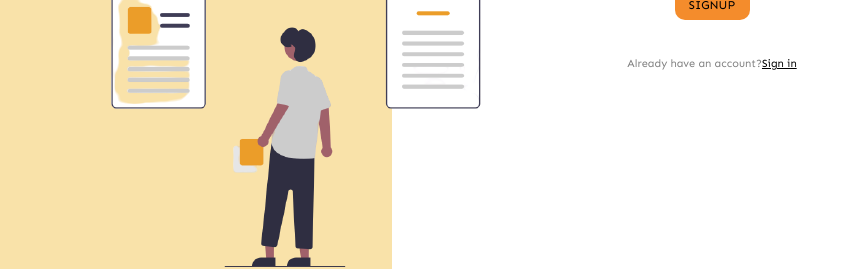
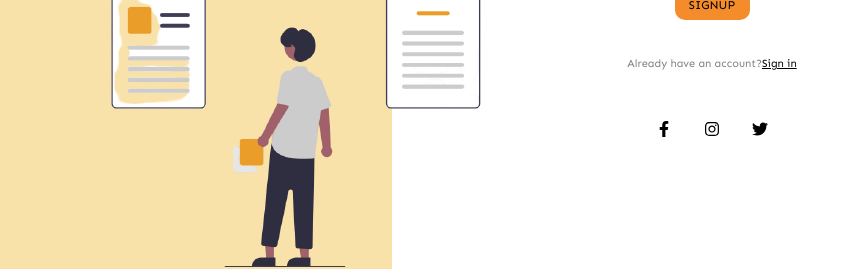
Before and after one commit to tribeless/notit-client, a React (Create React App) app: page / in a window 1280 px wide. Shown: the part 401-670 px from the top of the page, without its empty margins (248-1116 px from the left). Built offline with nearby package versions, Linux system fonts and the light colour scheme; what apollo-upload-client would draw is missing.

Commit message:
:construction:Added social networks

```diff
--- a/package.json
+++ b/package.json
@@ -20,6 +20,7 @@
     "react": "^17.0.1",
     "react-apollo": "^3.1.5",
     "react-dom": "^17.0.1",
+    "react-icons": "^3.11.0",
     "react-router-dom": "^5.2.0",
     "react-scripts": "4.0.0",
     "web-vitals": "^0.2.4",
--- a/src/Components/NotitStyles.js
+++ b/src/Components/NotitStyles.js
@@ -40,6 +40,9 @@ const NotitStyles = () =>({
     },
     form_styles:{
         marginTop:"2rem"
+    },
+    social_icons:{
+        margin:"1.8rem 1rem"
     }
 })
 
--- a/src/Containers/LandingPage/NotitFlex.js
+++ b/src/Containers/LandingPage/NotitFlex.js
@@ -1,7 +1,11 @@
 import React from "react";
 import '../../Components/SignUpFormStyles.css';
 
-const NotitFlex = ({direction,children,alignment}) =>{
+const NotitFlex = ({
+        direction,
+        children,
+        alignment
+    }) => {
     const styles ={
         display:"flex",
         flexDirection:direction || "row",
--- a/src/Containers/LandingPage/SignUp.js
+++ b/src/Containers/LandingPage/SignUp.js
@@ -7,9 +7,11 @@ import TextHolder from "../../Components/TextHolder";
 import Forms from './Form';
 import NotitFlex from './NotitFlex';
 import "../../Components/SignUpFormStyles.css"
+import { FaFacebookF, FaInstagram,FaTwitter} from "react-icons/fa";
+import NotitStyles from '../../Components/NotitStyles';
 
 const SignUp = ({formData,setFormData}) =>{
-
+    const style = NotitStyles();
     return (
 
         <NotItParentContainer>
@@ -27,6 +29,26 @@ const SignUp = ({formData,setFormData}) =>{
                     linkto="/"
                     link=" Sign in"/>
                     </NotitFlex>
+                    <NotitFlex direction="row" alignment="space-evenly">
+                        <TextHolder size="16px"
+                            fontStyle="fontStyleTwo"
+                            linkto="/"
+                            link={
+                                <FaFacebookF style={style.social_icons}/>
+                            }/>
+                        <TextHolder size="16px"
+                            fontStyle="fontStyleTwo"
+                            linkto="/"
+                            link={
+                                <FaInstagram style={style.social_icons}/>
+                            }/>
+                        <TextHolder size="16px"
+                            fontStyle="fontStyleTwo"
+                            linkto="/"
+                            link={
+                                <FaTwitter style={style.social_icons}/>
+                            }/>
+                    </NotitFlex>
             </NotItContainer>
         </NotItParentContainer>
 
```
Also changed, not shown: 1 other file (tests, documents, lock files or other folders).
